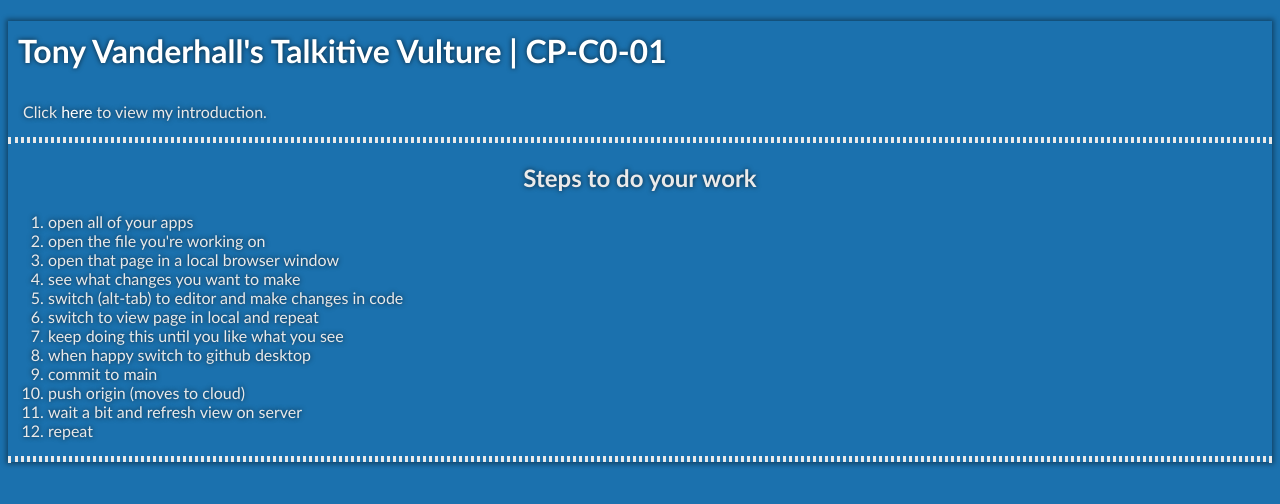
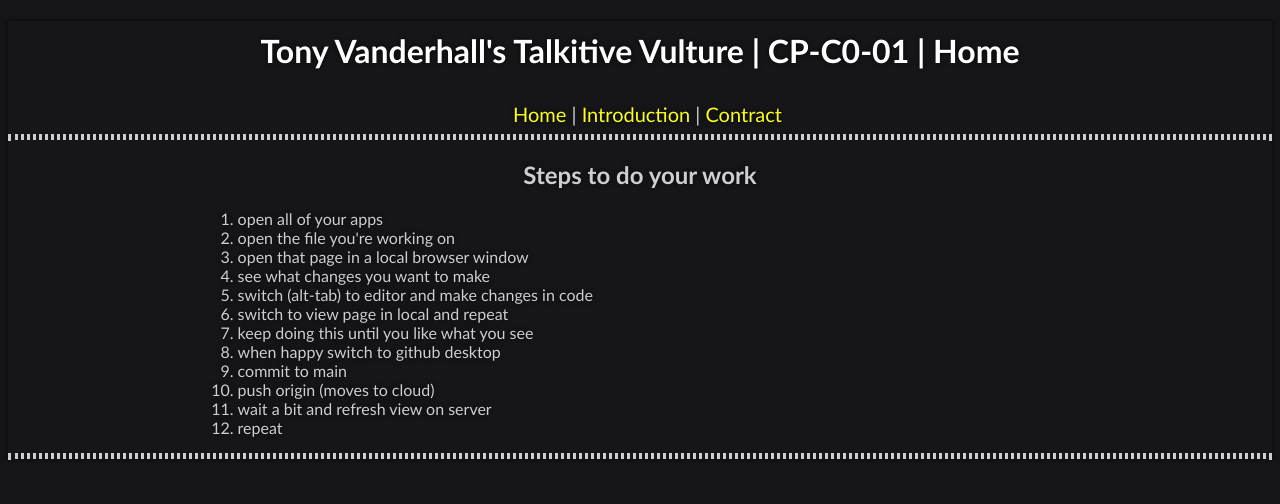
Before and after one commit to tvander5/tvander5-github.io, a plain HTML site: page index.html in a window 1280 px wide. Drawn offline with Linux system fonts and the light colour scheme.

Commit message:
changed the colors

```diff
--- a/index.html
+++ b/index.html
@@ -1,12 +1,18 @@
 <!DOCTYPE html>
 <html lang="en">
 <head>
+    <meta charset="UTF-8">
     <link rel="stylesheet" href="styles/default.css">
+    <title>Tony Vanderhall's Talkitive Vulture | CP-C0-01</title>
 </head>
 <body>
     <header>
-        <h1>Tony Vanderhall's Talkitive Vulture | CP-C0-01</h1>
-        <p>Click <a href="introduction.html">here</a> to view my introduction.</p>
+        <h1>Tony Vanderhall's Talkitive Vulture | CP-C0-01 | Home</h1>
+        <nav>
+            <a href="index.html">Home</a> |
+            <a href="introduction.html">Introduction</a> |
+            <a href="contract.html">Contract</a>
+        </nav>
     </header>
     <hr>
     <main>
--- a/styles/default.css
+++ b/styles/default.css
@@ -1,48 +1,69 @@
 
 
-body {
-    background-color: rgb(27, 113, 174);
-    z-index: 950;
+body
+{
+    background-color: rgb(22, 21, 24);
     font-family: 'Trebuchet MS', 'Lucida Sans Unicode', 'Lucida Grande', 'Lucida Sans', Arial, sans-serif;
-    color: rgb(234, 234, 234);
+    color: rgb(206, 206, 206);
     box-shadow: 0 0 5px 2px rgba(0,0,0,.4);
     text-shadow: 0 0 5px rgba(0,0,0,.7);
 }
 
-a {
-    color: rgb(255, 255, 255);
+header, footer {
+    text-align: center;
+}
+
+a
+{
+    color: rgb(251, 255, 27);
     text-decoration: none;
 }
 
-hr {
+main {
+    margin: 0 15%;
+}
+
+hr
+{
     border: dotted;
 }
 
-p {
+p
+{
     padding: 0px 15px;
 }
 
-h1 {
+h1
+{
     padding: 10px;
     color: rgb(255, 255, 255);
     text-shadow: 0 0 5px rgba(0,0,0,.7);
 }
 
-.me {
+.me
+{
     width: 20%;
 }
 
-a:hover {
-    color: rgb(0, 89, 255);
-    text-shadow: 2px;
-    text-decoration: underline;
+nav {
+    font-size: 125%;
+    padding-left: 15px;
 }
 
-h2, figure {
+a:hover
+{
+    color: rgb(255, 153, 36);
+    text-shadow: 2px;
+    text-decoration: line-through;
+}
+
+h2, figure
+{
     text-align: center;
     margin: 20px auto;
 }
 
-figcaption {
+figcaption
+{
     font-style: italic;
 }
```
Also changed, not shown: contract.html (added, +24 -0 lines), introduction.html (+6 -2 lines).
